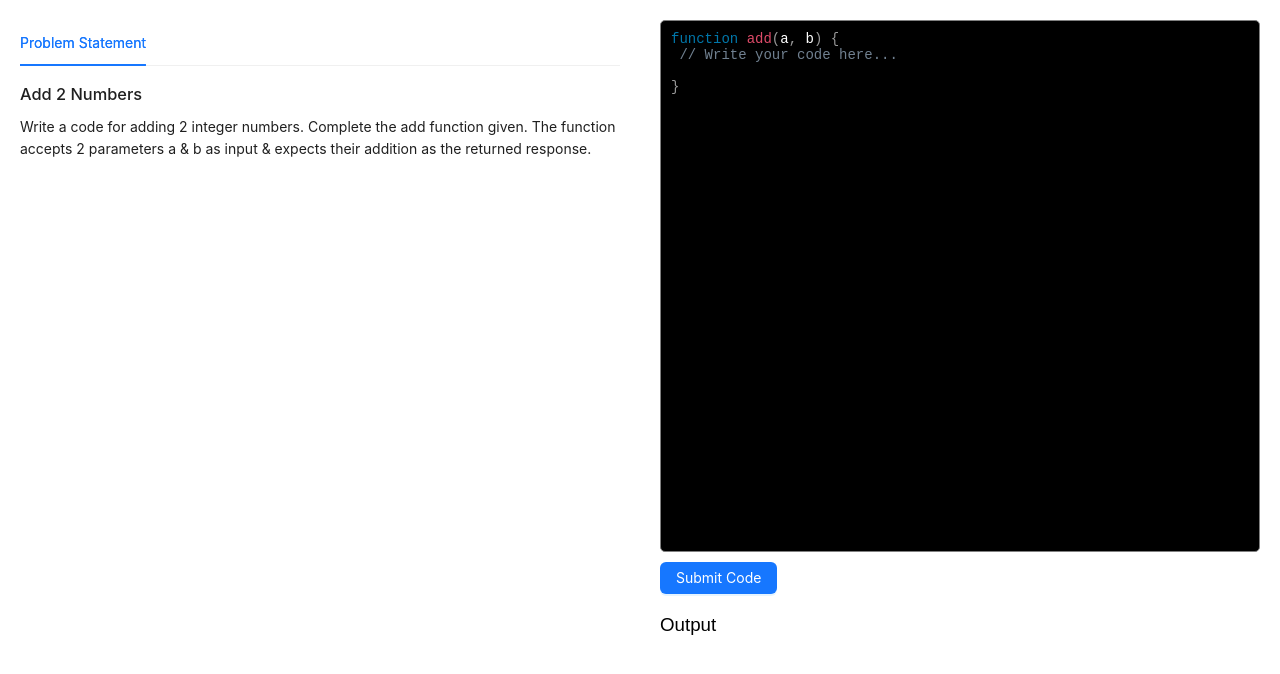
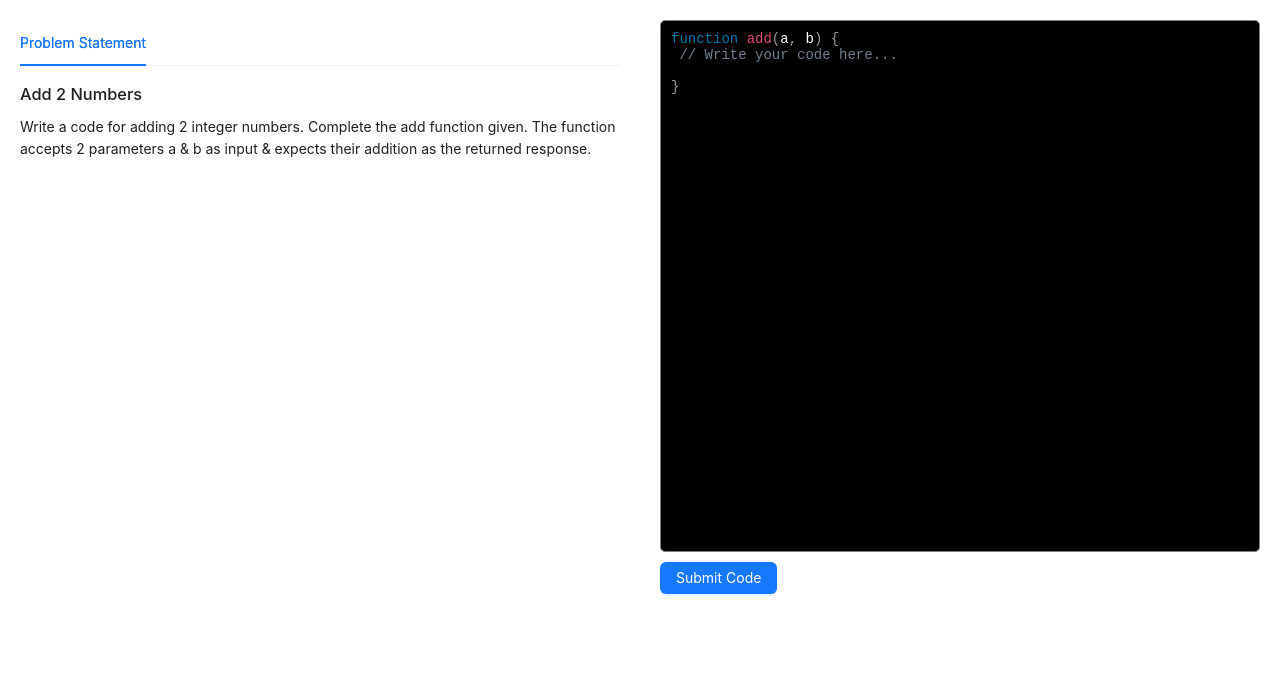
Before and after one commit to abhijeetgurle/remote-code-execution, a Next.js app in the folder frontend/: page / in a window 1280 px wide. Shown: the top 674 px of the page. Built offline with nearby package versions, Linux system fonts and the light colour scheme.

Commit message:
feat: added styles

```diff
--- a/frontend/src/pages/index.tsx
+++ b/frontend/src/pages/index.tsx
@@ -74,7 +74,7 @@ export default function Home() {
   return (
     <>
       <Head>
-        <title>Create Next App</title>
+        <title>Remote Code Execution Environment</title>
         <meta name="description" content="Generated by create next app" />
         <meta name="viewport" content="width=device-width, initial-scale=1" />
         <link rel="icon" href="/favicon.ico" />
@@ -107,6 +107,7 @@ export default function Home() {
           >
             Submit Code
           </Button>
+          {jobStatus && (
             <div className={styles.output}>
               <h3>Output</h3>
               {jobStatus === "PROCESSING" ? (
@@ -117,6 +118,7 @@ export default function Home() {
                 <div>{getMessageToDisplay()}</div>
               )}
             </div>
+          )}
         </div>
       </main>
     </>
```
Lines whose indentation alone changed are shown as unchanged.
